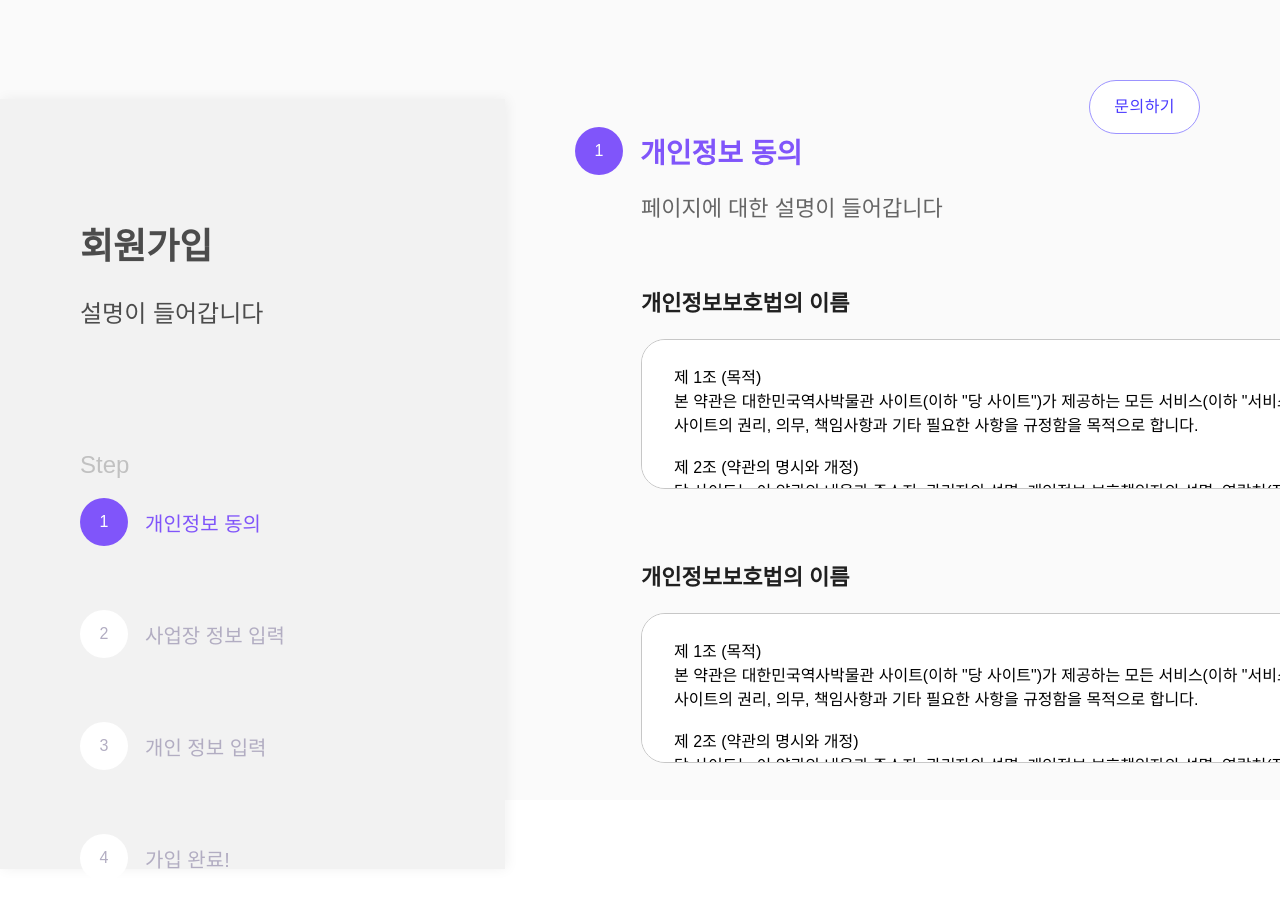
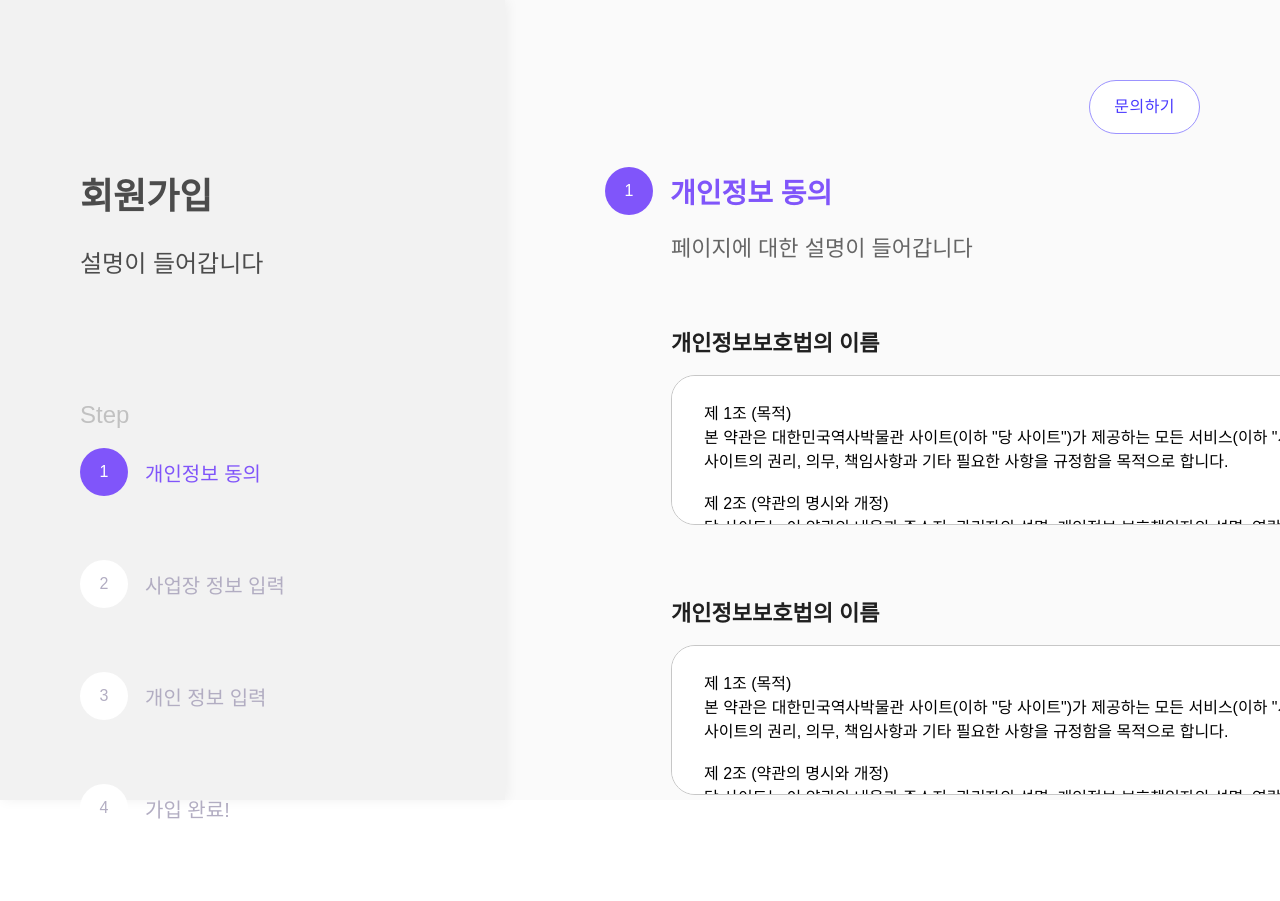
Before and after one commit to swyp-7/stamp-FrontEnd, a React (Create React App) app: page /signUp in a window 1280 px wide. Shown: the top 901 px of the page. Built offline with nearby package versions, Linux system fonts and the light colour scheme; a web font is replaced by a local one.

Commit message:
fix: 컴포넌트 스타일 수정

```diff
--- a/src/components/atoms/Button.tsx
+++ b/src/components/atoms/Button.tsx
@@ -1,4 +1,4 @@
-import { styled } from "@mui/material";
+import { styled } from "@mui/material/styles";
 import MuiButton, { ButtonProps as MuiButtonProps } from "@mui/material/Button";
 
 export interface Props extends MuiButtonProps {
@@ -7,7 +7,9 @@ export interface Props extends MuiButtonProps {
   area?: 1 | 2 | 3;
 }
 
-const StyledButton = styled(MuiButton)<Props>`
+const StyledButton = styled(MuiButton, {
+  shouldForwardProp: (prop) => prop !== "isOutline"
+})<Props>`
   height: ${({ area }) => getHeight(area)};
   font-size: ${({ area }) => getFontSize(area)};
   font-weight: ${({ isOutline }) => (isOutline ? 400 : 700)};
--- a/src/components/atoms/SignUp/SignUpAtoms.tsx
+++ b/src/components/atoms/SignUp/SignUpAtoms.tsx
@@ -11,7 +11,7 @@ export const SignLabel = styled.div`
   font-weight: 600;
   font-size: 22px;
   color: #202020;
-  margin-bottom: 22px;
+  margin-bottom: 18px;
 `;
 
 export const SignLabelWrap = styled.div`
@@ -29,14 +29,13 @@ export const SignAgreeWrap = styled.div`
   label {
     font-weight: 400;
     font-size: 16px;
-    color: #5d5a88;
     cursor: pointer;
   }
 
   input {
     width: 20px;
     height: 20px;
-    accent-color: #5d5a88;
+    accent-color: var(--main-1);
     cursor: pointer;
   }
 `;
--- a/src/components/molecules/SignUp/SignUpNav.tsx
+++ b/src/components/molecules/SignUp/SignUpNav.tsx
@@ -30,12 +30,11 @@ const SignUpNav = ({ activeNum }: Props) => {
 export default SignUpNav;
 
 const StyledSignUpNav = styled.nav`
-  align-self: end;
   width: 505px;
-  height: calc(100vh - 30px);
+  height: 100vh;
   background-color: #f2f2f2;
   box-shadow: 2px 0 12px rgba(0, 0, 0, 0.06);
-  padding: 118px 80px;
+  padding: 167px 80px;
   display: flex;
   flex-direction: column;
 
--- a/src/pages/Login.tsx
+++ b/src/pages/Login.tsx
@@ -12,10 +12,9 @@ const Login = () => {
   const {
     handleSubmit,
     register,
-    formState: { isValid, errors },
+    formState: { isValid }
   } = useForm();
   const apiKey = process.env.REACT_APP_KAKAO_KEY;
-  console.log(apiKey);
 
   const uri = "http://localhost:3000/login/redirect";
 
@@ -36,7 +35,7 @@ const Login = () => {
         <TextField
           placeholder="이메일을 입력해 주세요."
           {...register("id", {
-            required: "이메일을 입력해주세요.",
+            required: "이메일을 입력해주세요."
             // pattern: /^[a-zA-Z0-9+\-._]+@[a-zA-Z0-9-]+\.[a-zA-Z0-9-.]+$/,
           })}
         />
@@ -45,7 +44,7 @@ const Login = () => {
           iconType="eye"
           type="password"
           {...register("password", {
-            required: "비밀번호를 입력해 주세요.",
+            required: "비밀번호를 입력해 주세요."
           })}
         />
         <Button type="submit" text="스탬프 시작하기" variant="contained" disabled={!isValid} />
--- a/src/pages/SignUp.tsx
+++ b/src/pages/SignUp.tsx
@@ -61,7 +61,7 @@ const Layout = styled.div`
 `;
 
 const SignStepWrap = styled.div<{ $step: number }>`
-  padding: 127px 117px 0 70px;
+  padding: 167px 96px 0 100px;
 
   ${({ $step }) =>
     $step === 4 &&
```
